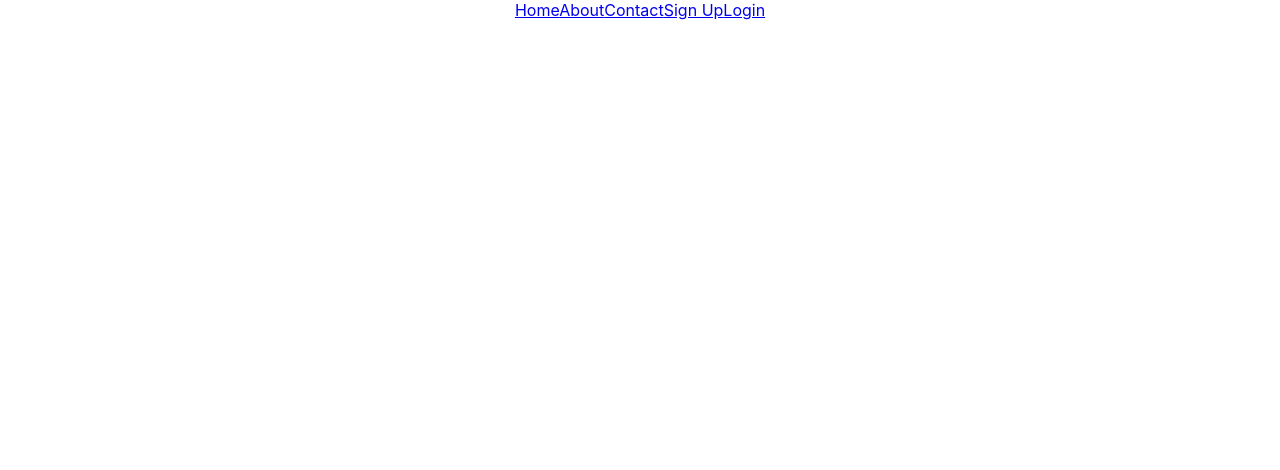
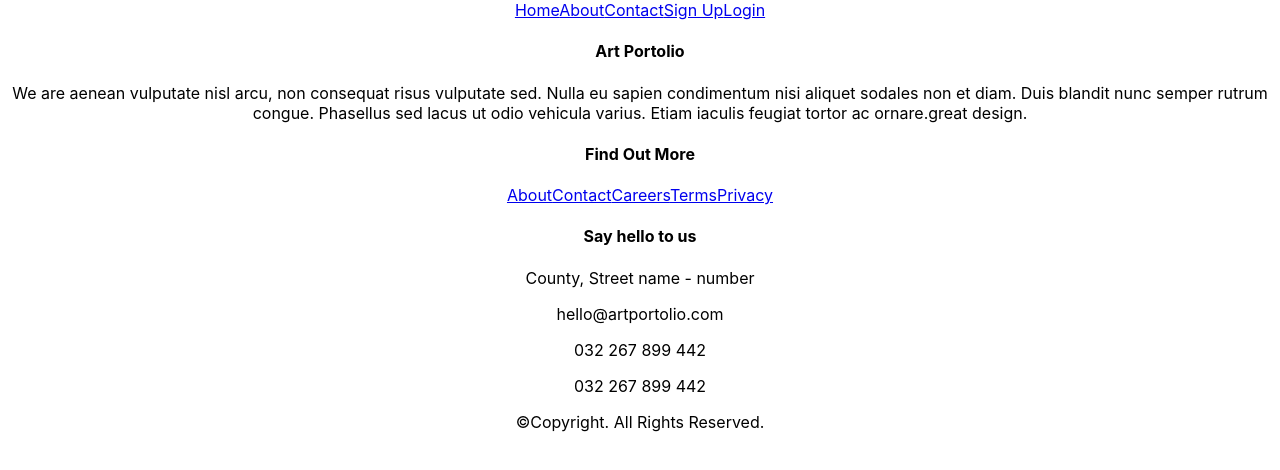
Before and after one commit to DianaIgnatescu/art-portfolio-react-redux, a React (Create React App) app: page / in a window 1280 px wide. Shown: the top 470 px of the page. Built offline with nearby package versions, Linux system fonts and the light colour scheme.

Commit message:
Wire up routes for built components

```diff
--- a/src/App.js
+++ b/src/App.js
@@ -1,5 +1,7 @@
 import React from 'react';
 import { Route, NavLink } from 'react-router-dom';
+import AboutPage from './components/AboutPage';
+import Footer from './components/Footer';
 import './App.css';
 
 const App = () => (
@@ -12,10 +14,13 @@ const App = () => (
 
     <Route path="/" />
     <Route path="/dashboard" />
-    <Route path="/about" />
+    <Route path="/about" component={AboutPage} />
     <Route path="/contact" />
     <Route path="/login" />
     <Route path="/sign-up" />
+
+    <Footer />
+
   </div>
 );
 
```
